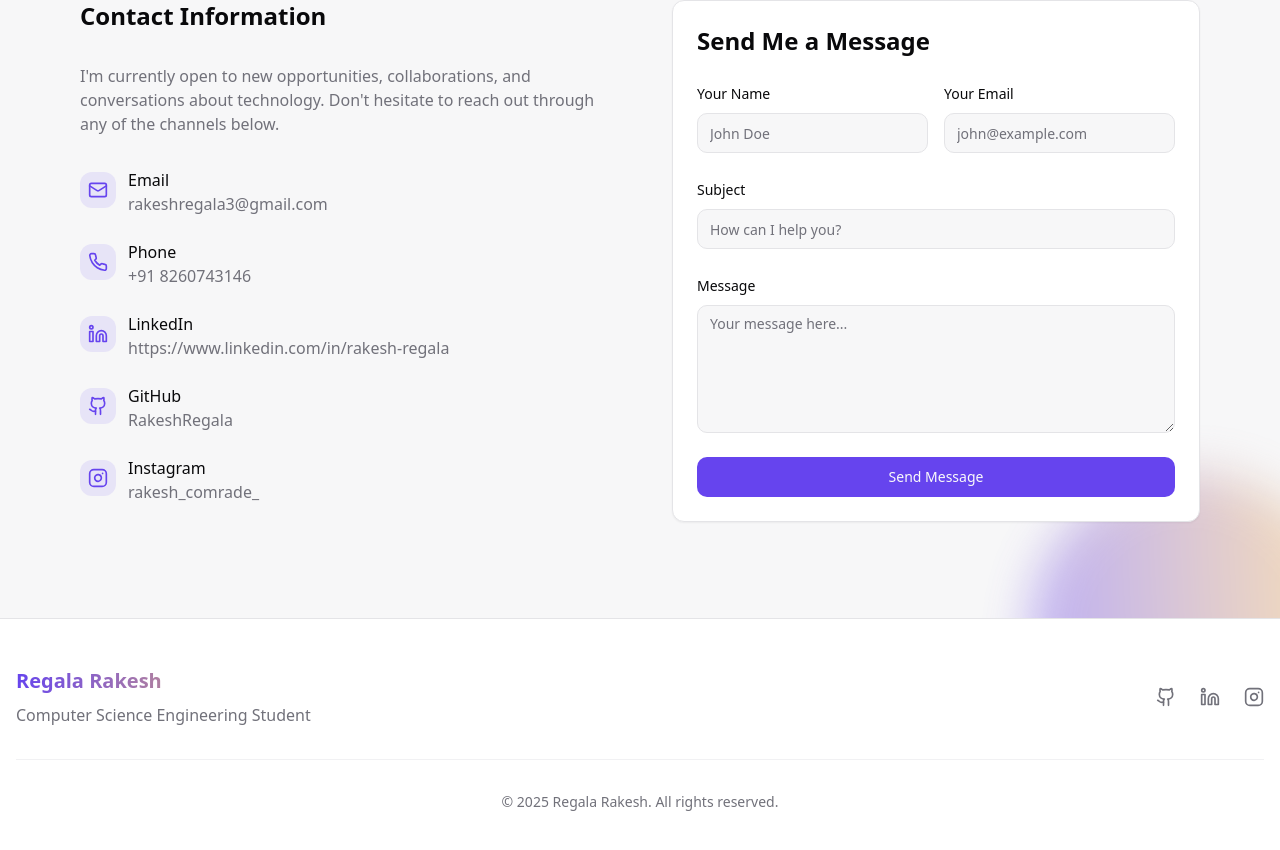
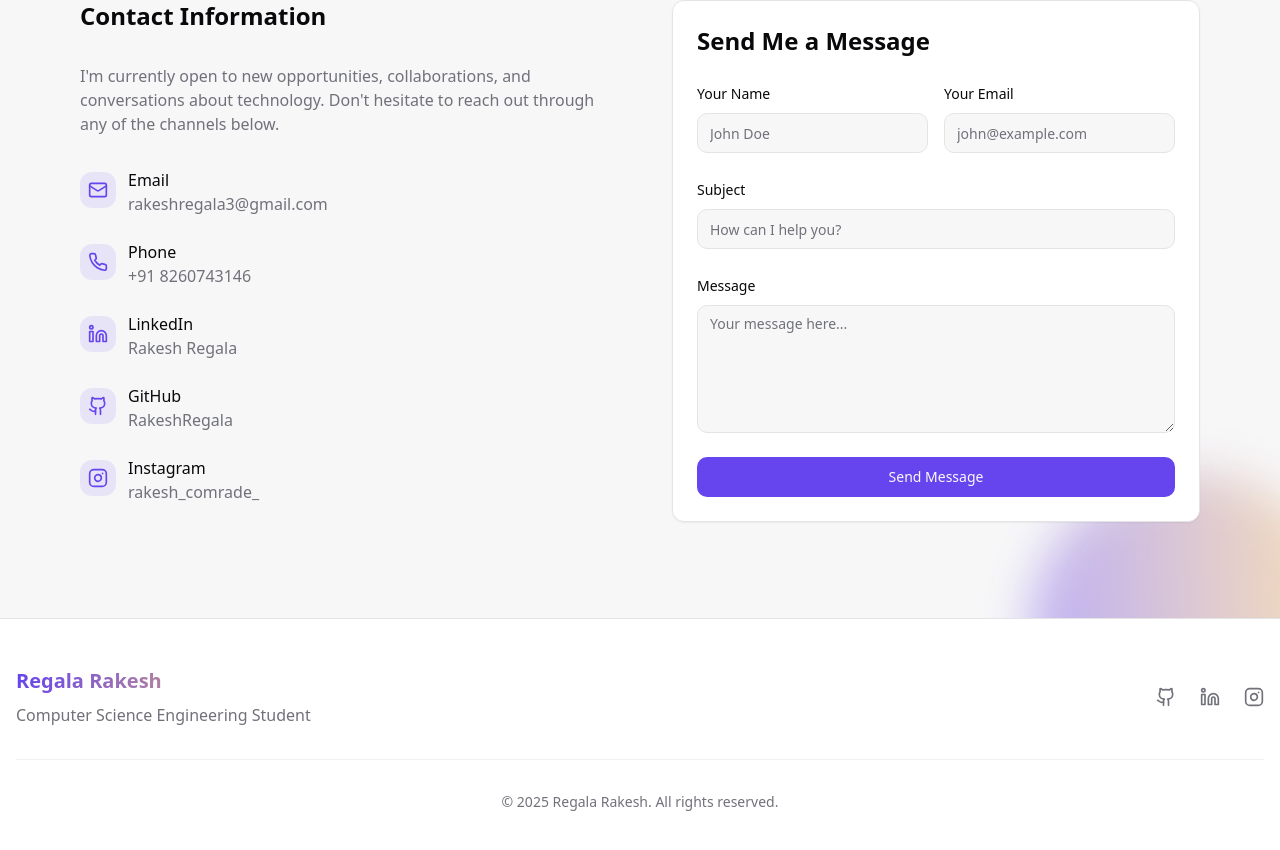
Before and after one commit to RakeshRegala/rakesh-tech-vista, a React (Vite) app: page / in a window 1280 px wide. Shown: the part 5202-6052 px from the top of the page. Built offline with nearby package versions, Linux system fonts and the light colour scheme.

Commit message:
Update Contact.tsx

```diff
--- a/src/components/Contact.tsx
+++ b/src/components/Contact.tsx
@@ -143,7 +143,7 @@ const Contact: React.FC = () => {
               <ContactItem
                 icon={<Linkedin className="h-5 w-5" />}
                 title="LinkedIn"
-                value="https://www.linkedin.com/in/rakesh-regala"
+                value="Rakesh Regala"
                 href="https://www.linkedin.com/in/rakesh-regala-13a8382b7?utm_source=share&utm_campaign=share_via&utm_content=profile&utm_medium=android_app"
               />
 
```
